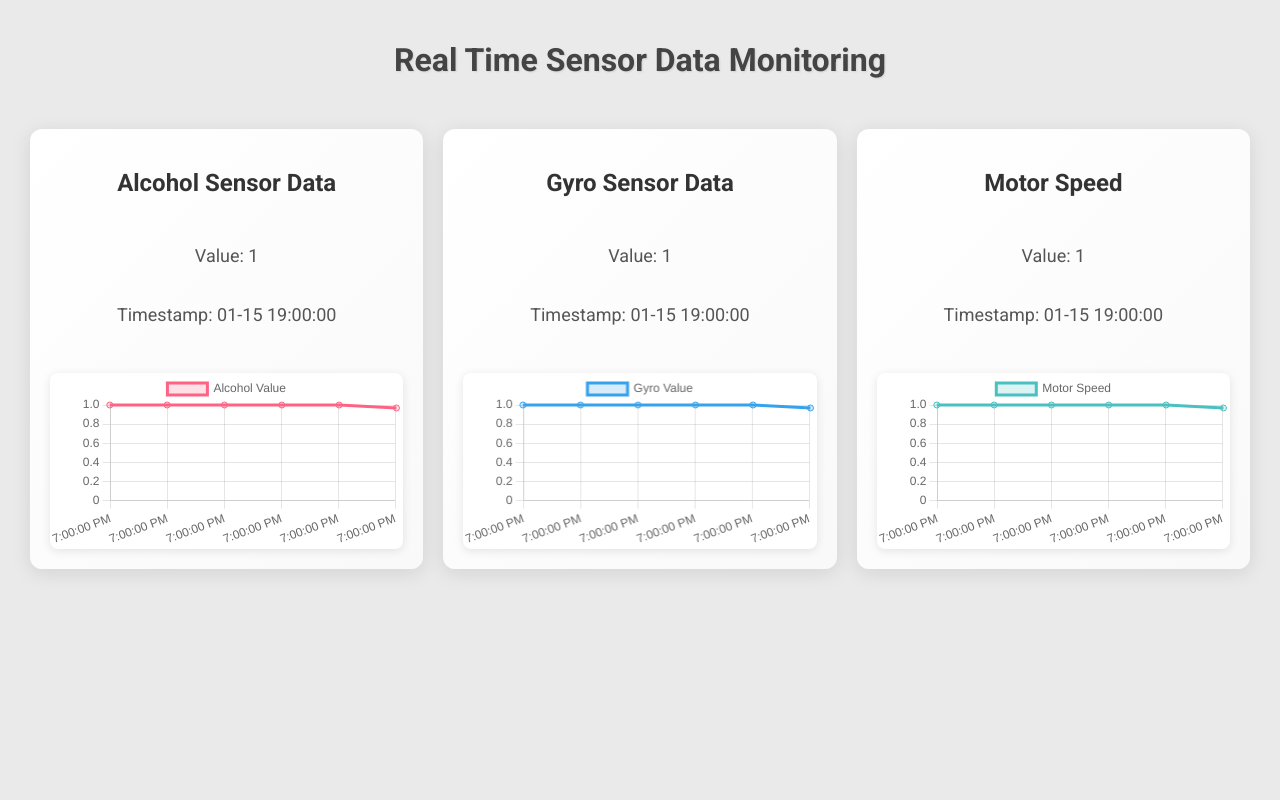
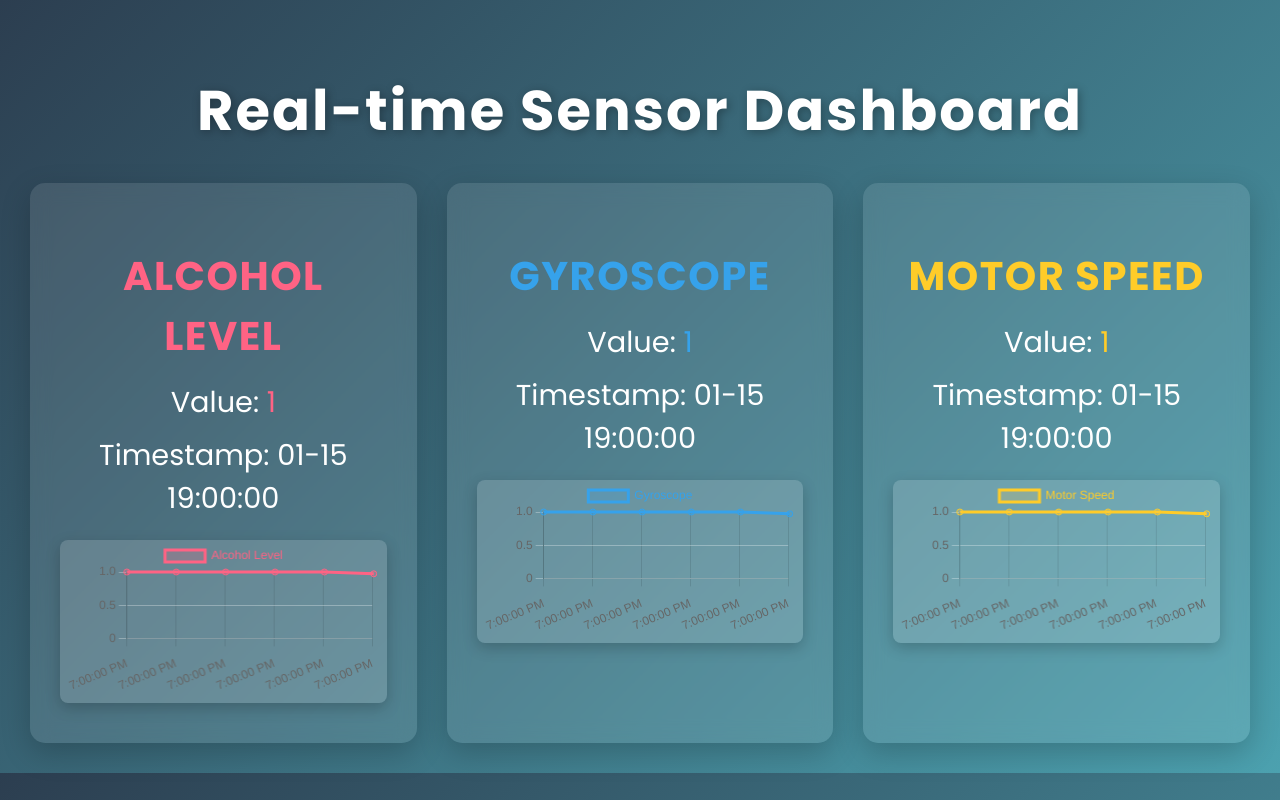
Before and after one commit to AlcoholWatcher/Django, a Django app: page /sensor/latest/ in a window 1280 px wide. Run offline with Django 5.2, Linux system fonts and the light colour scheme; tables that the repository leaves empty hold one stand-in row (values such as "Sample post").

Commit message:
design_post

```diff
--- a/django_webserver/sensor/templates/sensor/latest_data.html
+++ b/django_webserver/sensor/templates/sensor/latest_data.html
@@ -3,190 +3,158 @@
 <head>
     <meta charset="UTF-8">
     <meta name="viewport" content="width=device-width, initial-scale=1.0">
-    <title>Real Time Sensor Data</title>
+    <title>Sensor Dashboard</title>
     <script src="https://cdn.jsdelivr.net/npm/chart.js"></script>
-    <link href="https://fonts.googleapis.com/css2?family=Roboto:wght@400;700&display=swap" rel="stylesheet">
+    <link href="https://fonts.googleapis.com/css2?family=Poppins:wght@300;400;700&display=swap" rel="stylesheet">
     <style>
         body {
-            font-family: 'Roboto', sans-serif;
+            font-family: 'Poppins', sans-serif;
             display: flex;
             flex-direction: column;
             align-items: center;
-            background-color: #eaeaea; /* 배경색 변경 */
+            background: linear-gradient(135deg, #2c3e50, #4ca1af);
             margin: 0;
-            padding: 20px;
+            padding: 30px;
+            color: white;
         }
         h1 {
-            color: #444;
-            margin-bottom: 20px;
-            text-shadow: 1px 1px 2px rgba(0, 0, 0, 0.1); /* 텍스트 그림자 */
+            font-size: 3.5rem; /* 제목 크기 증가 */
+            margin-bottom: 30px; /* 마진 증가 */
+            text-shadow: 2px 2px 10px rgba(0, 0, 0, 0.3);
+            letter-spacing: 2px;
+            font-weight: 700;
         }
         .sensor-container {
             display: flex;
-            justify-content: space-between;
-            width: 100%;
-            max-width: 1600px; /* 최대 너비 조정 */
-            margin: 20px 0;
+            justify-content: space-between; /* 공간을 균등하게 배분 */
+            flex-wrap: nowrap; /* 줄 바꿈 방지 */
+            width: 100%; /* 전체 너비 사용 */
+            max-width: 100%; /* 최대 너비를 100%로 설정 */
+            gap: 30px; /* 아이템 간격 증가 */
         }
         .sensor-data {
-            border: none; /* 테두리 없음 */
-            border-radius: 12px; /* 모서리 둥글게 */
-            padding: 20px;
-            margin: 10px;
-            width: 32%; /* 각 센서 섹션의 너비 */
-            box-shadow: 0 4px 20px rgba(0, 0, 0, 0.1); /* 부드러운 그림자 */
-            height: 400px; /* 각 섹션의 높이 */
-            display: flex;
-            flex-direction: column;
-            justify-content: space-between;
-            align-items: center;
-            text-align: center; /* 텍스트 중앙 정렬 */
-            background: linear-gradient(135deg, #ffffff 0%, #f9f9f9 100%); /* 그라데이션 배경 */
-            transition: transform 0.3s; /* 호버 효과를 위한 전환 */
+            flex: 1; /* 균등한 너비 분배 */
+            min-width: 0; /* 최소 너비를 0으로 설정하여 최대 공간 사용 */
+            background: rgba(255, 255, 255, 0.1);
+            backdrop-filter: blur(10px);
+            padding: 30px; /* 패딩 증가 */
+            border-radius: 15px;
+            box-shadow: 0 10px 30px rgba(0, 0, 0, 0.2);
+            text-align: center;
+            transition: transform 0.3s ease-in-out, box-shadow 0.3s ease-in-out;
+            height: 500px; /* 세로 크기 증가 */
+            overflow: hidden; /* 내부 내용이 넘칠 경우 숨김 처리 */
         }
         .sensor-data:hover {
-            transform: translateY(-5px); /* 호버 시 위로 이동 */
-            box-shadow: 0 8px 30px rgba(0, 0, 0, 0.15); /* 호버 시 그림자 효과 증가 */
+            transform: scale(1.05);
+            box-shadow: 0 15px 40px rgba(0, 0, 0, 0.3);
         }
         .sensor-data h2 {
-            color: #333; /* 제목 색상 */
+            font-size: 2.5rem; /* 제목 크기 증가 */
             margin-bottom: 15px;
-            font-weight: 700; /* 두껍게 */
+            text-transform: uppercase;
+            letter-spacing: 1.5px;
+            font-weight: 700;
         }
         .sensor-data p {
-            font-size: 18px; /* 글자 크기 */
-            margin: 5px 0; /* 위아래 여백 */
-            color: #555; /* 본문 색상 */
+            font-size: 1.8rem; /* 글자 크기 증가 */
+            margin: 10px 0;
+            font-weight: 400;
+            color: #ffffff; /* 텍스트 색상 변경 */
         }
         canvas {
             max-width: 100%;
-            max-height: 250px; /* 차트의 최대 높이 */
-            margin-top: 15px; /* 차트와 텍스트 간의 여백 */
-            border-radius: 8px; /* 차트 둥글게 */
-            background-color: #fff; /* 차트 배경색 */
-            box-shadow: 0 2px 10px rgba(0, 0, 0, 0.1); /* 차트 그림자 */
+            height: 180px; /* 차트의 높이를 고정하여 세로 크기 조정 */
+            margin-top: 20px; /* 그래프와 텍스트 사이에 여백 추가 */
+            margin-bottom: 20px; /* 그래프 하단 여백 추가 */
+            border-radius: 8px;
+            background: rgba(255, 255, 255, 0.15);
+            box-shadow: 0 5px 15px rgba(0, 0, 0, 0.2);
         }
     </style>
 </head>
 <body>
-    <h1>Real Time Sensor Data Monitoring</h1>
+    <h1>Real-time Sensor Dashboard</h1>
 
     <div class="sensor-container">
         <div class="sensor-data">
-            <h2>Alcohol Sensor Data</h2>
-            <p>Value: <span id="alcoholValue">{{ latest_data.alcohol }}</span></p>
-            <p>Timestamp: <span id="alcoholTimestamp">{{ latest_data.timestamp }}</span></p>
+            <h2 style="color: #ff6384;">Alcohol Level</h2>
+            <p>Value: <span id="alcoholValue" style="color: #ff6384; font-size: 1.8rem;">--</span></p>
+            <p>Timestamp: <span id="alcoholTimestamp">--</span></p>
             <canvas id="alcoholChart"></canvas>
         </div>
 
         <div class="sensor-data">
-            <h2>Gyro Sensor Data</h2>
-            <p>Value: <span id="gyroValue">{{ latest_data.gyro }}</span></p>
-            <p>Timestamp: <span id="gyroTimestamp">{{ latest_data.timestamp }}</span></p>
+            <h2 style="color: #36a2eb;">Gyroscope</h2>
+            <p>Value: <span id="gyroValue" style="color: #36a2eb; font-size: 1.8rem;">--</span></p>
+            <p>Timestamp: <span id="gyroTimestamp">--</span></p>
             <canvas id="gyroChart"></canvas>
         </div>
 
         <div class="sensor-data">
-            <h2>Motor Speed</h2>
-            <p>Value: <span id="motorSpeedValue">{{ latest_data.motor_speed }}</span></p>
-            <p>Timestamp: <span id="motorSpeedTimestamp">{{ latest_data.timestamp }}</span></p>
+            <h2 style="color: #ffcc29;">Motor Speed</h2>
+            <p>Value: <span id="motorSpeedValue" style="color: #ffcc29; font-size: 1.8rem;">--</span></p>
+            <p>Timestamp: <span id="motorSpeedTimestamp">--</span></p>
             <canvas id="motorSpeedChart"></canvas>
         </div>
     </div>
 
     <script>
-        // 차트 초기화
-        const alcoholCtx = document.getElementById('alcoholChart').getContext('2d');
-        const gyroCtx = document.getElementById('gyroChart').getContext('2d');
-        const motorSpeedCtx = document.getElementById('motorSpeedChart').getContext('2d');
-
-        const alcoholChart = new Chart(alcoholCtx, {
+        function createChart(ctx, label, borderColor, backgroundColor) {
+            return new Chart(ctx, {
                 type: 'line',
-            data: {
-                labels: [],
-                datasets: [{
-                    label: 'Alcohol Value',
-                    data: [],
-                    borderColor: 'rgba(255, 99, 132, 1)',
-                    backgroundColor: 'rgba(255, 99, 132, 0.2)',
-                }]
-            },
+                data: { labels: [], datasets: [{ label, data: [], borderColor, backgroundColor }] },
                 options: {
                     scales: {
+                        x: {
+                            display: true,
+                            ticks: {
+                                padding: 10 // X축 숫자와 그래프 간격 조정
+                            }
+                        },
                         y: {
-                        beginAtZero: true
+                            beginAtZero: true,
+                            grid: { color: 'rgba(255, 255, 255, 0.3)' }
+                        }
+                    },
+                    plugins: {
+                        legend: {
+                            labels: {
+                                color: borderColor
+                            }
                         }
                     }
                 }
             });
+        }
 
-        const gyroChart = new Chart(gyroCtx, {
-            type: 'line',
-            data: {
-                labels: [],
-                datasets: [{
-                    label: 'Gyro Value',
-                    data: [],
-                    borderColor: 'rgba(54, 162, 235, 1)',
-                    backgroundColor: 'rgba(54, 162, 235, 0.2)',
-                }]
-            },
-            options: {
-                scales: {
-                    y: {
-                        beginAtZero: true
-                    }
-                }
-            }
-        });
+        const alcoholChart = createChart(document.getElementById('alcoholChart').getContext('2d'), 'Alcohol Level', '#ff6384', 'rgba(255, 99, 132, 0.2)');
+        const gyroChart = createChart(document.getElementById('gyroChart').getContext('2d'), 'Gyroscope', '#36a2eb', 'rgba(54, 162, 235, 0.2)');
+        const motorSpeedChart = createChart(document.getElementById('motorSpeedChart').getContext('2d'), 'Motor Speed', '#ffcc29', 'rgba(255, 206, 86, 0.2)');
 
-        const motorSpeedChart = new Chart(motorSpeedCtx, {
-            type: 'line',
-            data: {
-                labels: [],
-                datasets: [{
-                    label: 'Motor Speed',
-                    data: [],
-                    borderColor: 'rgba(75, 192, 192, 1)',
-                    backgroundColor: 'rgba(75, 192, 192, 0.2)',
-                }]
-            },
-            options: {
-                scales: {
-                    y: {
-                        beginAtZero: true
-                    }
-                }
-            }
-        });
-
-        // AJAX를 통해 데이터 업데이트
         function updateCharts() {
             fetch('/sensor/get-latest-data/')
                 .then(response => response.json())
                 .then(data => {
                     if (data.status === 'success') {
-                        // 값 업데이트
                         document.getElementById('alcoholValue').innerText = data.alcohol;
+                        document.getElementById('gyroValue').innerText = data.gyro;
+                        document.getElementById('motorSpeedValue').innerText = data.motor_speed;
+
                         document.getElementById('alcoholTimestamp').innerText = data.timestamp;
-
-                        document.getElementById('gyroValue').innerText = data.gyro;
                         document.getElementById('gyroTimestamp').innerText = data.timestamp;
-
-                        document.getElementById('motorSpeedValue').innerText = data.motor_speed;
                         document.getElementById('motorSpeedTimestamp').innerText = data.timestamp;
 
-                        // 차트 데이터 업데이트
-                        const timestamp = new Date(data.timestamp).toLocaleTimeString();
-                        alcoholChart.data.labels.push(timestamp);
+                        const time = new Date(data.timestamp).toLocaleTimeString();
+                        alcoholChart.data.labels.push(time);
                         alcoholChart.data.datasets[0].data.push(data.alcohol);
                         alcoholChart.update();
 
-                        gyroChart.data.labels.push(timestamp);
+                        gyroChart.data.labels.push(time);
                         gyroChart.data.datasets[0].data.push(data.gyro);
                         gyroChart.update();
 
-                        motorSpeedChart.data.labels.push(timestamp);
+                        motorSpeedChart.data.labels.push(time);
                         motorSpeedChart.data.datasets[0].data.push(data.motor_speed);
                         motorSpeedChart.update();
                     }
@@ -194,7 +162,6 @@
                 .catch(error => console.error('Error fetching data:', error));
         }
 
-        // 5초마다 데이터 업데이트
         setInterval(updateCharts, 1000);
     </script>
 </body>
--- a/django_webserver/sensor/urls.py
+++ b/django_webserver/sensor/urls.py
@@ -4,9 +4,8 @@ from . import views
 
 urlpatterns = [
     path('', views.home, name='sensor_home'),  # 홈 페이지
-    path('post/', views.receive_sensor_data, name='receive_sensor_data'),  # POST 요청을 받는 경로
+    path('sensor-data/', views.receive_sensor_data, name='receive_sensor_data'),  # POST 요청을 받는 경로
     path('latest/', views.display_latest_data, name='display_latest_data'),
     path('get-csrf-token/', views.get_csrf_token, name='get_csrf_token'),  # CSRF 토큰
-    path('sensor-data/', views.get_sensor_data, name='get_sensor_data'),
     path('get-latest-data/', views.get_latest_sensor_data, name='get_latest_sensor_data'), # 센서 데이터 요청을 처리하는 경로
 ]
--- a/django_webserver/sensor/views.py
+++ b/django_webserver/sensor/views.py
@@ -3,6 +3,7 @@ from django.shortcuts import render
 from django.http import JsonResponse, HttpResponse
 from django.middleware.csrf import get_token
 from django.views.decorators.csrf import csrf_exempt
+from django.views.decorators.http import require_http_methods
 import json
 from .models import SensorData  # SensorData 모델 임포트
 from django.utils import timezone
@@ -70,6 +71,7 @@ def get_latest_sensor_data(request):
 
 # 최신 센서 데이터를 반환하는 뷰
 @csrf_exempt
+@require_http_methods(["POST"])
 def get_sensor_data(request):
     if request.method == 'GET':
         latest_data = SensorData.objects.filter(is_latest=True).order_by('-timestamp').first()
```
Lines whose indentation alone changed are shown as unchanged.
